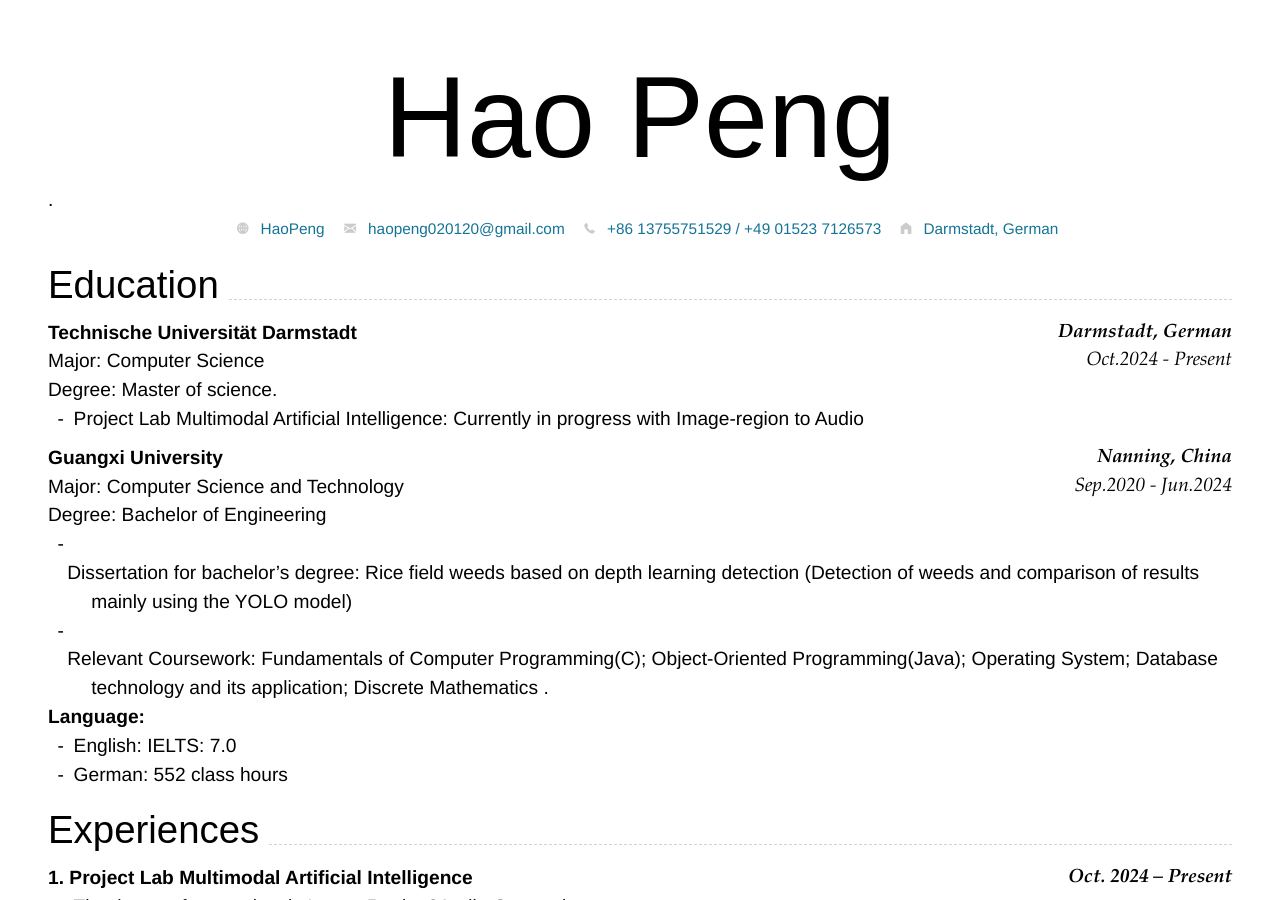
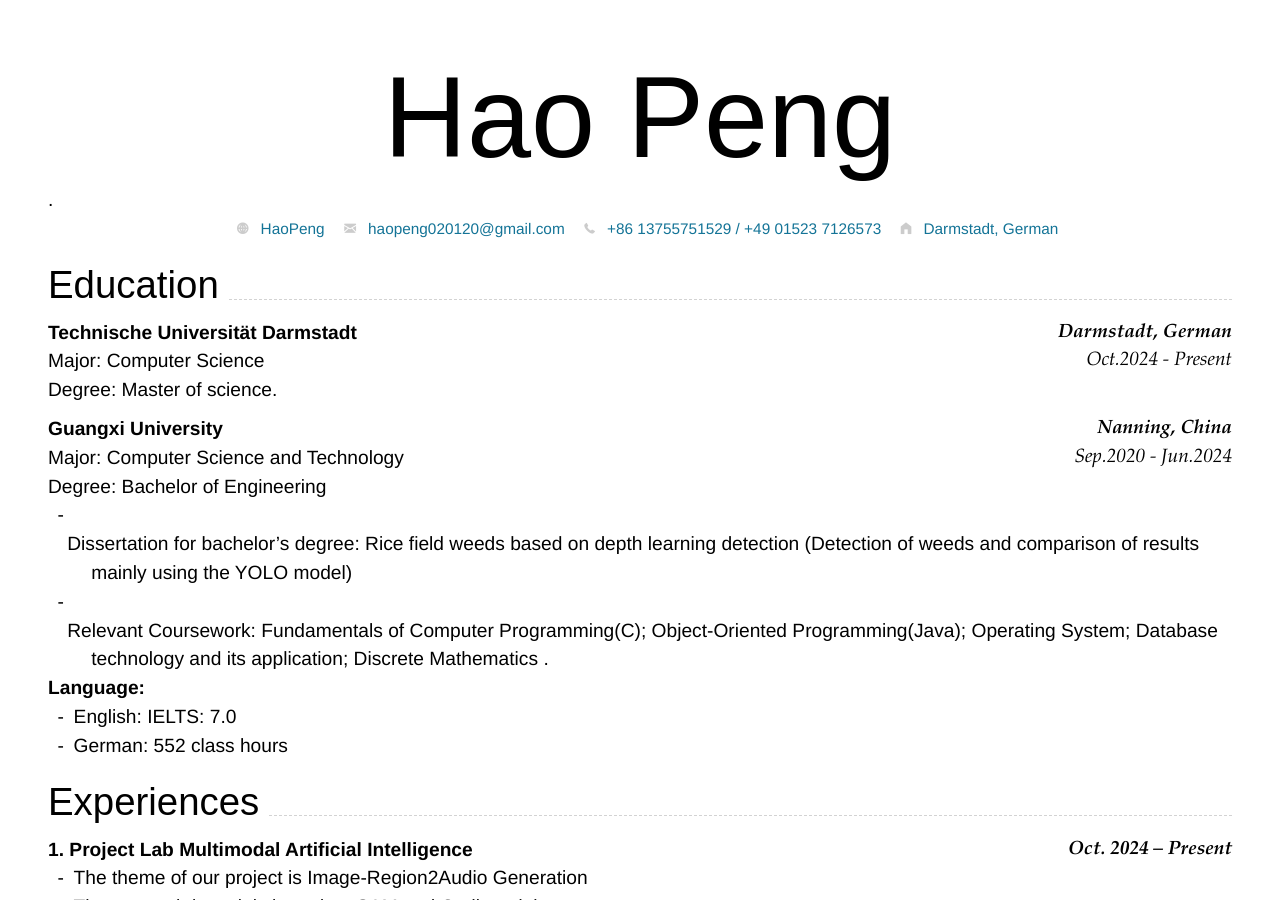
Before and after one commit to Hao-Peng-19/HaoPeng_CV, a Jekyll site: the page built from index.md, in a window 1280 px wide and 900 px high. Built offline with Jekyll 4.4.1, drawn with Linux system fonts in a browser that asks for light colours; nearby versions of some CDN libraries.

Commit message:
Update index.md

```diff
--- a/index.md
+++ b/index.md
@@ -39,7 +39,6 @@ Major: Computer Science
 
 Degree: Master of science.
 
-- Project Lab Multimodal Artificial Intelligence: Currently in progress with Image-region to Audio
 
 
 
```
